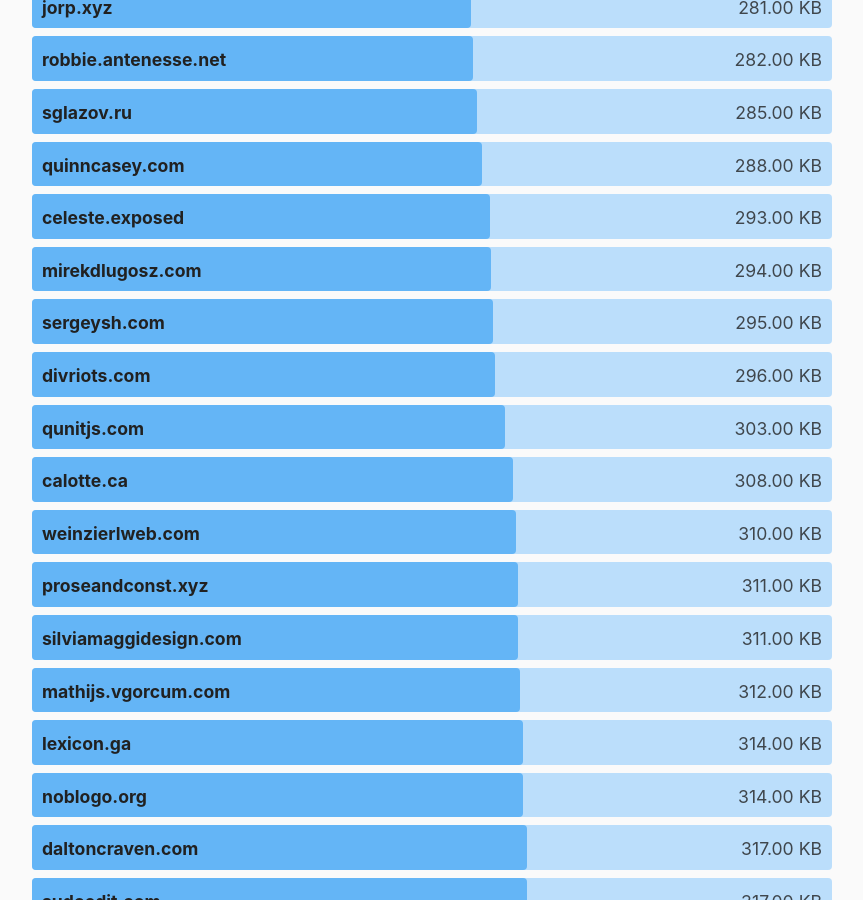
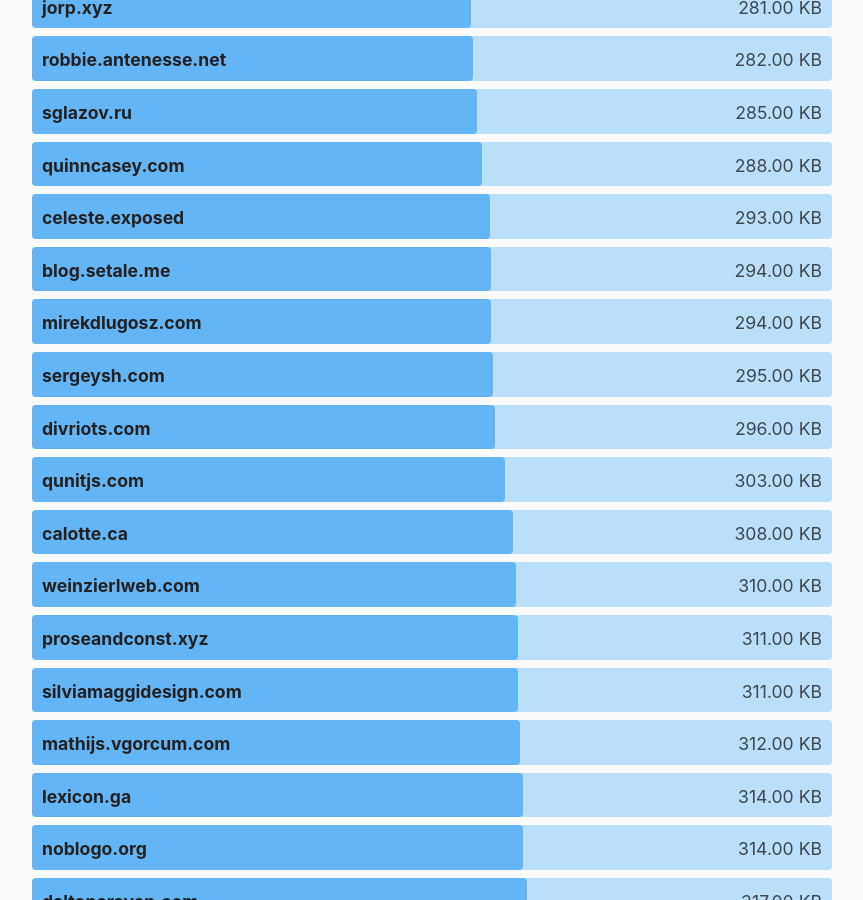
Before and after one commit to kevquirk/512kb.club, a Jekyll site: the page built from index.md, in a window 1280 px wide and 900 px high, scrolled down 24425 px. Shown: the whole window, without its empty margins (208-1071 px from the left). Built offline with Jekyll 4.4.1, drawn with Linux system fonts in a browser that asks for light colours; some of the changed text lies outside the part shown.

Commit message:
updates size of blog.setale.me
Signed-off-by: Lorenzo Setale <lorenzo@setale.me>

```diff
--- a/_data/sites.yml
+++ b/_data/sites.yml
@@ -380,8 +380,8 @@
 
 - domain: blog.setale.me
   url: https://blog.setale.me/
-  size: 427
-  last_checked: 2022-01-31
+  size: 294
+  last_checked: 2022-10-17
 
 - domain: blog.trieoflogs.com
   url: https://blog.trieoflogs.com
```
